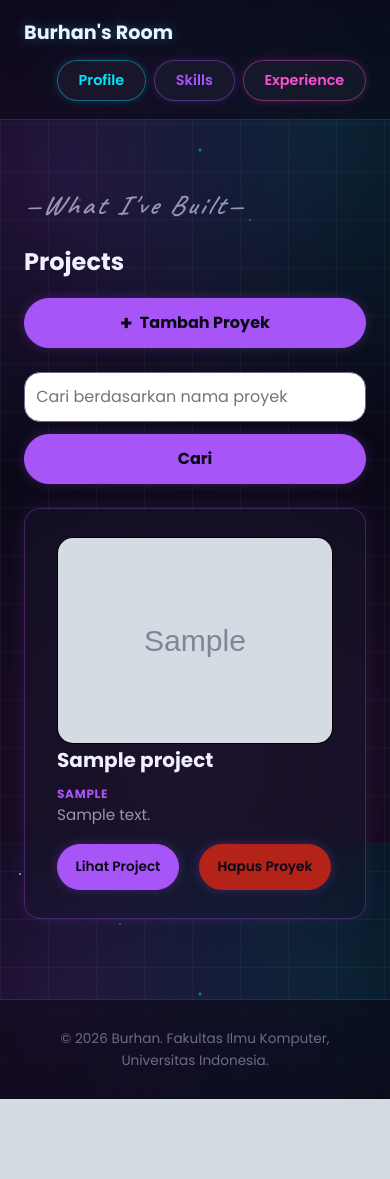
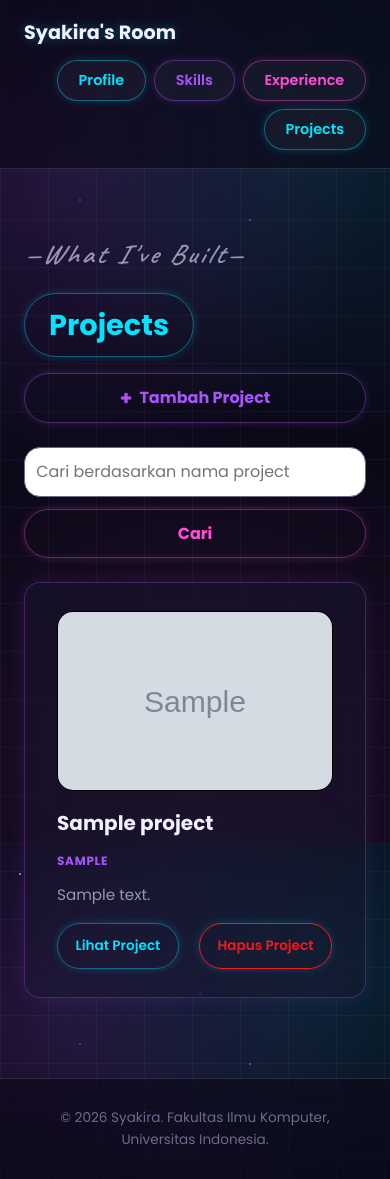
Before and after one commit to syakiraaqilah/myportofolio, a Django app: page /projects/ in a window 390 px wide. Before the commit the page ends 1099 px from the top, so only its background shows below. Run offline with Django 5.2, Linux system fonts and the light colour scheme; tables that the repository leaves empty hold one stand-in row (values such as "Sample post"); grey boxes marked "Sample" are stand-in pictures.

Commit message:
feat: add project creation with image URLs and responsive styling

```diff
--- a/main/views.py
+++ b/main/views.py
@@ -63,7 +63,7 @@ def create_project(request):
         return redirect("main:show_projects")
 
     context = {
-        "name": "Burhan",
+        "name": "Syakira",
         "form": form,
     }
     return render(request, "projects_form.html", context)
@@ -79,7 +79,7 @@ def show_projects(request):
     title_query = request.GET.get("title", "").strip()
 
     context = {
-        "name": "Burhan",
+        "name": "Syakira",
         "project_list": projects,
         "title_query": title_query,
     }
--- a/static/css/style.css
+++ b/static/css/style.css
@@ -114,7 +114,8 @@ h1, h2, .brand {
   transition: background 0.25s ease, box-shadow 0.25s ease, transform 0.25s ease;
 }
 
-.nav-frame--profile {
+.nav-frame--profile,
+.nav-frame--projects {
   color: var(--neon-cyan);
   border: 1px solid rgba(0, 229, 255, 0.4);
   box-shadow: 0 0 8px rgba(0, 229, 255, 0.2);
@@ -136,7 +137,8 @@ h1, h2, .brand {
   transform: translateY(-2px);
 }
 
-.nav-frame--profile:hover {
+.nav-frame--profile:hover,
+.nav-frame--projects:hover {
   background: rgba(0, 229, 255, 0.12);
   box-shadow: 0 0 16px rgba(0, 229, 255, 0.55);
 }
@@ -504,6 +506,12 @@ h1, h2, .brand {
   padding: 4rem 0 5rem;
 }
 
+.project-title {
+  color: var(--neon-cyan);
+  border: 1px solid rgba(0, 229, 255, 0.4);
+  box-shadow: 0 0 8px rgba(0, 229, 255, 0.2);
+}
+
 .project-form {
   max-width: 720px;
   margin-top: 0.25rem;
@@ -569,28 +577,49 @@ h1, h2, .brand {
 .button {
   display: inline-block;
   padding: 0.7rem 1.1rem;
-  color: var(--bg-void);
+  color: var(--neon-cyan);
   font: inherit;
   font-weight: 700;
   text-decoration: none;
   cursor: pointer;
-  background: var(--neon-purple);
-  border: 1px solid var(--neon-purple);
+  background: transparent;
   border-radius: 999px;
-  box-shadow: 0 0 12px rgba(168, 85, 247, 0.25);
+  border: 1px solid rgba(0, 229, 255, 0.4);
+  box-shadow: 0 0 8px rgba(0, 229, 255, 0.2);
   transition: transform 0.2s ease, box-shadow 0.2s ease;
 }
 
 .button:hover {
   transform: translateY(-2px);
-  box-shadow: 0 0 18px rgba(168, 85, 247, 0.45);
+  box-shadow: 0 0 8px rgba(0, 229, 255, 0.484);
+}
+
+.button-search {
+  color: var(--neon-pink);
+  border: 1px solid rgba(255, 79, 216, 0.4);
+  box-shadow: 0 0 8px rgba(255, 79, 216, 0.2);
+}
+
+.button-search:hover {
+  background: rgba(255, 79, 216, 0.12);
+  box-shadow: 0 0 16px rgba(255, 79, 216, 0.55);
+}
+
+
+.button-danger:hover {
+  box-shadow: 0 0 8px rgba(255, 0, 0, 0.872);
 }
 
 .button-secondary {
-  color: var(--text-muted);
   background: transparent;
   border-color: var(--glass-border);
-  box-shadow: none;
+  color: var(--neon-cyan);
+  border: 1px solid rgba(0, 229, 255, 0.4);
+  box-shadow: 0 0 8px rgba(0, 229, 255, 0.2);
+}
+
+.button-secondary:hover {
+  box-shadow: 0 0 8px rgba(0, 229, 255, 0.411);
 }
 
 /* Project Section */
@@ -616,9 +645,11 @@ h1, h2, .brand {
 .project-image {
     display: block;
     width: 100%;
-    height: auto;
+    height: 180px;
+    object-fit: cover;
     border: 1px solid black;
     border-radius: var(--radius);
+    margin-bottom: 1rem;
 }
 
 .project-header h1 {
@@ -629,11 +660,19 @@ h1, h2, .brand {
     display: inline-flex;
     align-items: center;
     gap: 0.45rem;
+    color: var(--neon-purple);
+    border: 1px solid rgba(168, 85, 247, 0.4);
+    box-shadow: 0 0 8px rgba(168, 85, 247, 0.2);
 }
 
 .project-add-button span {
     font-size: 1.25rem;
     line-height: 1;
+}
+
+.project-add-button:hover {
+  background: rgba(168, 85, 247, 0.12);
+  box-shadow: 0 0 16px rgba(168, 85, 247, 0.55);
 }
 
 .project-search {
@@ -722,18 +761,14 @@ h1, h2, .brand {
     z-index: 1;
     width: min(100%, 480px);
     padding: 1.5rem;
-    background: var(--neon-blue);
-    border: 1px solid var(--neon-blue);
+    background: var(--bg-void);
+    border: 1px solid var(--bg-panel);
     border-radius: var();
     box-shadow: 0 1rem 3rem rgba(28, 25, 23, 0.22);
 }
 
 .project-delete-modal__content h2 {
     margin: 0 0 0.75rem;
-    font-family:
-        "Space Grotesk",
-        -apple-system,
-        sans-serif;
     font-size: 1.5rem;
 }
 
@@ -744,7 +779,7 @@ h1, h2, .brand {
     border: 0;
     padding: 0;
     background: transparent;
-    color: var(--text-muted);
+    color: var(--text-primary);
     font-size: 1.8rem;
     line-height: 1;
     cursor: pointer;
@@ -758,8 +793,14 @@ h1, h2, .brand {
 }
 
 .button-danger {
-    background: #b42318;
-    border-color: #b42318;
+    background: transparent;
+    border-color: #f71919;
+    color: #f71919;
+}
+
+.tech-stack {
+  margin-top: 0.25rem;
+  margin-bottom: 0.75rem;
 }
 
 @media (max-width: 600px) {
--- a/templates/base.html
+++ b/templates/base.html
@@ -23,6 +23,7 @@
         <a href="{% url 'main:show_main' %}" class="nav-frame nav-frame--profile">Profile</a>
         <a href="{% url 'main:show_skills' %}" class="nav-frame nav-frame--skills">Skills</a>
         <a href="{% url 'main:show_experience' %}" class="nav-frame nav-frame--experience">Experience</a>
+        <a href="{% url 'main:show_projects' %}" class="nav-frame nav-frame--projects">Projects</a>
     </nav>
     </div>
   </header>
--- a/templates/components/project_delete_modal.html
+++ b/templates/components/project_delete_modal.html
@@ -4,7 +4,7 @@
             popovertarget="delete-project-{{ project.id }}"
             aria-label="Hapus {{ project.title }}"
             title="Hapus proyek">
-        Hapus Proyek
+        Hapus Project
     </button>
 </p>
 <div id="delete-project-{{ project.id }}"
@@ -24,7 +24,7 @@
                 popovertarget="delete-project-{{ project.id }}"
                 popovertargetaction="hide"
                 aria-label="Tutup konfirmasi hapus">×</button>
-        <h2 id="delete-project-title-{{ project.id }}">Hapus Projek?</h2>
+        <h2 id="delete-project-title-{{ project.id }}">Hapus Project?</h2>
         <p>
             Apakah Anda yakin ingin menghapus
             <strong>{{ project.title }}</strong>?
--- a/templates/project.html
+++ b/templates/project.html
@@ -8,11 +8,11 @@
             <div class="container">
                 <p class="section-kicker">—What I've Built—</p>
                 <div class="project-header">
-                    <h1>Projects</h1>
+                    <h1 class= "section-title project-title">Projects</h1>
                     <a href="{% url 'main:create_project' %}"
                        class="button project-add-button">
                         <span aria-hidden="true">+</span>
-                        Tambah Proyek
+                        Tambah Project
                     </a>
                 </div>
                 <form method="get"
@@ -21,10 +21,10 @@
                     <input type="search"
                            name="title"
                            value="{{ title_query }}"
-                           placeholder="Cari berdasarkan nama proyek"
+                           placeholder="Cari berdasarkan nama project"
                            class="project-search__input"
                            aria-label="Cari berdasarkan nama proyek">
-                    <button type="submit" class="button">Cari</button>
+                    <button type="submit" class="button button-search">Cari</button>
                 </form>
                 <div class="experience-grid project-grid">
                     {% for project in project_list %}
@@ -35,7 +35,7 @@
                                      class="project-image">
                             {% endif %}
                             <h2>{{ project.title }}</h2>
-                            <span class="experience-category">{{ project.tech_stack }}</span>
+                            <span class="experience-category tech-stack">{{ project.tech_stack }}</span>
                             <p class="experience-description">{{ project.description }}</p>
                             <div class="project-card-actions">
                                 <div class="project-actions">
@@ -48,9 +48,9 @@
                         </article>
                     {% empty %}
                         {% if title_query %}
-                            <p class="empty-state">Tidak ada proyek dengan nama tersebut.</p>
+                            <p class="empty-state">Tidak ada project dengan nama tersebut.</p>
                         {% else %}
-                            <p class="empty-state">Belum ada proyek yang ditambahkan.</p>
+                            <p class="empty-state">Belum ada project yang ditambahkan.</p>
                         {% endif %}
                     {% endfor %}
                 </div>
--- a/templates/projects_form.html
+++ b/templates/projects_form.html
@@ -23,7 +23,7 @@
                     {% endfor %}
                     <div class="project-form-actions">
                         <button type="submit" class="button">Tambah Project</button>
-                        <a href="{% url 'main:show_main' %}" class="button button-secondary">Batal</a>
+                        <a href="{% url 'main:show_main' %}" class="button button-danger">Batal</a>
                     </div>
                 </form>
             </div>
```
